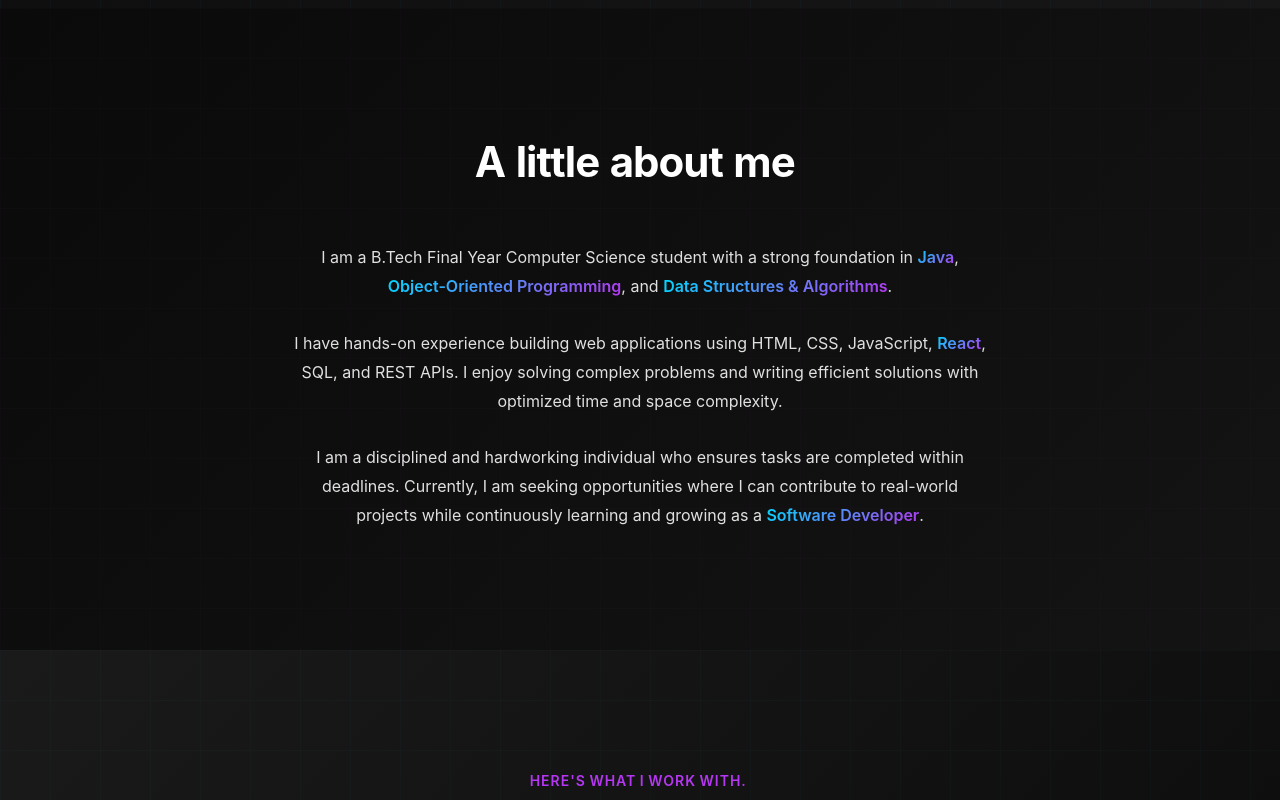
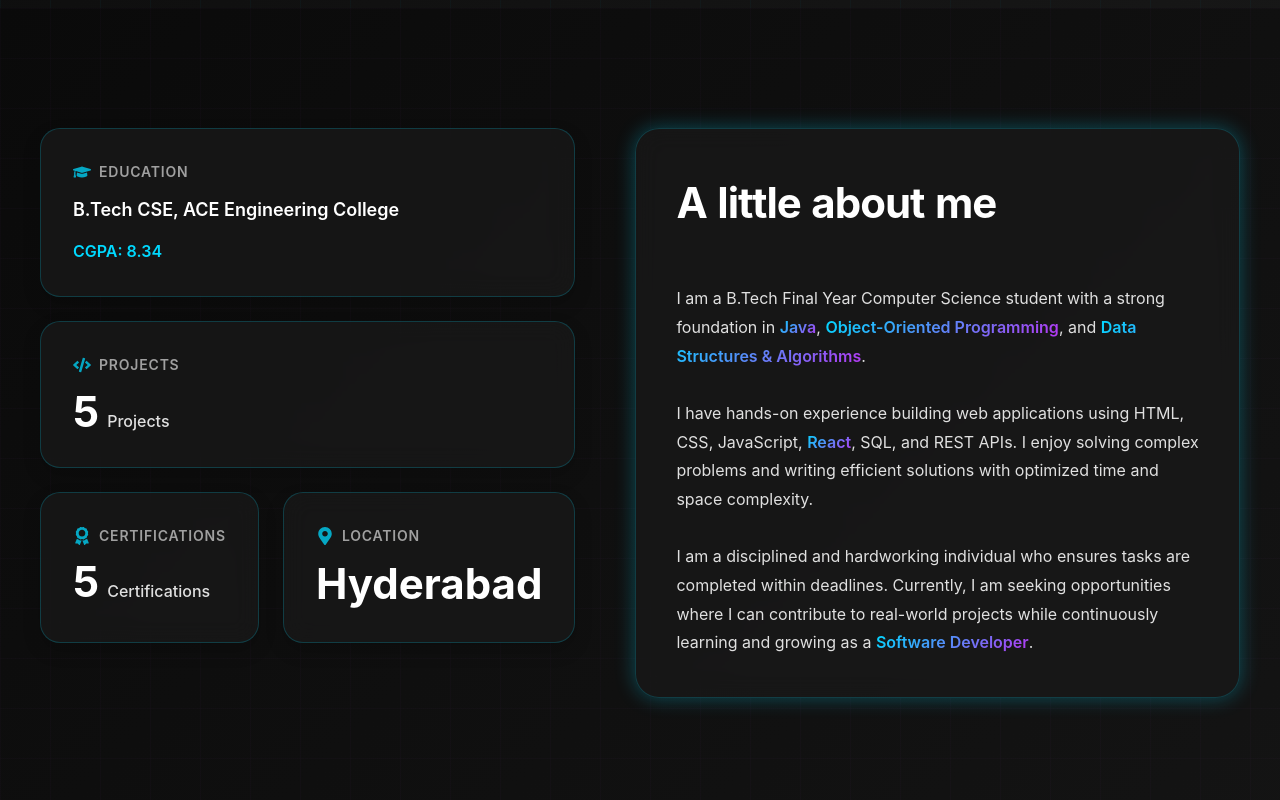
Before and after one commit to charanramagiri/portfolio, a React (Vite) app: page / in a window 1280 px wide. Shown: the part 780-1580 px from the top of the page. Built offline with nearby package versions, Linux system fonts and the light colour scheme.

Commit message:
updated the layout design of about section , and maintained the responsiveness

```diff
--- a/src/components/About/About.css
+++ b/src/components/About/About.css
@@ -21,25 +21,130 @@
     z-index: 0;
 }
 
-.about-container {
-    max-width: 700px;
+.about-layout {
+    max-width: 1200px;
     margin: var(--space-0) auto;
-    text-align: center;
+    display: grid;
+    grid-template-columns: 1fr 1.4fr;
+    gap: var(--space-7-5);
+    align-items: start;
     position: relative;
     z-index: 1;
 }
 
-.section-transition {
-    font-size: var(--font-base);
-    color: var(--accent-primary);
-    margin-bottom: var(--space-5);
-    font-weight: 600;
-    font-style: normal;
-    text-transform: uppercase;
-    letter-spacing: 1px;
+.cards-container {
+    display: grid;
+    grid-template-columns: repeat(2, 1fr);
+    gap: var(--space-3);
 }
 
-.about h2 {
+.about-card--full {
+    grid-column: span 2;
+}
+
+.about-card,
+.about-content {
+    background: var(--bg-glass);
+    border: 1px solid rgba(0, 217, 255, 0.2);
+    backdrop-filter: blur(12px);
+}
+
+.about-card {
+    border-radius: 20px;
+    padding: var(--space-4);
+    box-shadow: 0 8px 18px rgba(0, 0, 0, 0.18);
+    transition: all 0.3s ease;
+}
+
+.about-card:hover {
+    transform: translateY(-6px);
+    box-shadow: 0 0 26px rgba(0, 217, 255, 0.34), 0 0 44px rgba(0, 217, 255, 0.16);
+    border-color: rgba(0, 217, 255, 0.35);
+}
+
+.about-card-label {
+    font-size: var(--font-base);
+    color: var(--text-tertiary);
+    font-weight: 600;
+    text-transform: uppercase;
+    letter-spacing: 0.8px;
+    margin-top: var(--space-0);
+    margin-bottom: var(--space-0);
+}
+
+.about-card-header {
+    display: flex;
+    align-items: center;
+    gap: var(--space-1);
+    margin-bottom: var(--space-1-5);
+}
+
+.about-card-icon {
+    font-size: 18px;
+    color: rgba(0, 217, 255, 0.75);
+    flex-shrink: 0;
+}
+
+.about-card-title {
+    font-size: var(--font-xl);
+    color: var(--text-primary);
+    line-height: 1.5;
+    font-weight: 600;
+    margin-top: var(--space-0);
+    margin-bottom: var(--space-1-5);
+}
+
+.about-card-meta {
+    font-size: var(--font-lg);
+    color: var(--accent-primary);
+    font-weight: 600;
+    margin-top: var(--space-2);
+    margin-bottom: var(--space-0);
+}
+
+.about-card-value {
+    font-size: var(--font-4xl);
+    display: inline-flex;
+    align-items: baseline;
+    gap: var(--space-1);
+    line-height: 1.2;
+    color: var(--text-primary);
+    font-weight: 700;
+    margin-top: var(--space-0);
+    margin-bottom: var(--space-0);
+}
+
+.about-card-value-number {
+    font-size: var(--font-4xl);
+    font-weight: 700;
+    line-height: 1.1;
+}
+
+.about-card-value-label {
+    font-size: var(--font-lg);
+    font-weight: 500;
+    color: var(--text-secondary);
+}
+
+.about-card:focus-visible {
+    outline: none;
+    border-color: var(--accent-primary);
+    box-shadow: 0 0 0 3px rgba(0, 217, 255, 0.25), var(--glow-cyan);
+}
+
+@supports selector(:focus-visible) {
+    .about-card:focus {
+        outline: none;
+    }
+}
+
+.about-content {
+    border-radius: 24px;
+    padding: var(--space-5);
+    box-shadow: var(--glow-cyan);
+}
+
+.about-content h2 {
     font-size: var(--font-4xl);
     margin-bottom: var(--space-6);
     font-weight: 700;
@@ -47,15 +152,16 @@
     letter-spacing: -1px;
 }
 
-.about p {
+.about-content p {
     font-size: var(--font-lg);
     line-height: 1.8;
     margin-bottom: var(--space-3-5);
+    max-width: 62ch;
     color: var(--text-secondary);
     font-weight: 400;
 }
 
-.about p:last-child {
+.about-content p:last-child {
     margin-bottom: var(--space-0);
 }
 
@@ -72,12 +178,82 @@
     opacity: 0.8;
 }
 
+@media (max-width: 1024px) {
+    .about-layout {
+        display: flex;
+        flex-direction: column;
+        align-items: stretch;
+        grid-template-columns: 1fr;
+        gap: var(--space-6);
+    }
+
+    .about-content {
+        order: 1;
+        width: 100%;
+    }
+
+    .cards-container {
+        order: 2;
+        width: 100%;
+        grid-template-columns: 1fr;
+    }
+
+    .about-card--full {
+        grid-column: auto;
+    }
+
+    .about-card {
+        width: 100%;
+    }
+
+    .about-content h2 {
+        font-size: var(--font-3xl);
+    }
+
+    .about-content p {
+        max-width: 100%;
+    }
+}
+
 @media (max-width: 768px) {
     .about {
         padding: var(--space-10) var(--space-2-5);
     }
 
-    .about h2 {
+    .about-layout {
+        display: flex;
+        flex-direction: column;
+        gap: var(--space-3);
+    }
+
+    .about-content {
+        order: 1;
+        padding: var(--space-4);
+    }
+
+    .cards-container {
+        order: 2;
+        grid-template-columns: 1fr;
+        gap: var(--space-2);
+    }
+
+    .about-card--full {
+        grid-column: auto;
+    }
+
+    .about-content h2 {
+        font-size: var(--font-3xl);
+    }
+
+    .about-card-value {
         font-size: var(--font-3xl);
     }
 }
+
+@media (hover: none), (pointer: coarse) {
+    .about-card:hover {
+        transform: none;
+        box-shadow: 0 8px 18px rgba(0, 0, 0, 0.18);
+        border-color: rgba(0, 217, 255, 0.2);
+    }
+}
--- a/src/components/About/About.jsx
+++ b/src/components/About/About.jsx
@@ -1,5 +1,6 @@
 import "./About.css";
 import { motion, useReducedMotion } from "framer-motion";
+import { FaAward, FaCode, FaGraduationCap, FaMapMarkerAlt } from "react-icons/fa";
 import AnimatedText from "../AnimatedText/AnimatedText";
 import {
   sectionContainerVariants,
@@ -21,8 +22,65 @@ function About() {
       viewport={{ once: true, amount: 0.3 }}
       variants={containerVariant}
     >
-      <div className="about-container">
+      <div className="about-layout">
+        <motion.div className="cards-container" variants={itemVariant}>
+          <motion.div
+            className="about-card about-card--education about-card--full"
+            variants={itemVariant}
+            transition={shouldReduceMotion ? undefined : { delay: 0.0 }}
+          >
+            <div className="about-card-header">
+              <FaGraduationCap className="about-card-icon" aria-hidden="true" focusable="false" />
+              <p className="about-card-label">Education</p>
+            </div>
+            <h3 className="about-card-title">B.Tech CSE, ACE Engineering College</h3>
+            <p className="about-card-meta">CGPA: 8.34</p>
+          </motion.div>
 
+          <motion.div
+            className="about-card about-card--projects about-card--full"
+            variants={itemVariant}
+            transition={shouldReduceMotion ? undefined : { delay: 0.06 }}
+          >
+            <div className="about-card-header">
+              <FaCode className="about-card-icon" aria-hidden="true" focusable="false" />
+              <p className="about-card-label">Projects</p>
+            </div>
+            <p className="about-card-value">
+              <span className="about-card-value-number">5</span>
+              <span className="about-card-value-label">Projects</span>
+            </p>
+          </motion.div>
+
+          <motion.div
+            className="about-card about-card--certifications"
+            variants={itemVariant}
+            transition={shouldReduceMotion ? undefined : { delay: 0.12 }}
+          >
+            <div className="about-card-header">
+              <FaAward className="about-card-icon" aria-hidden="true" focusable="false" />
+              <p className="about-card-label">Certifications</p>
+            </div>
+            <p className="about-card-value">
+              <span className="about-card-value-number">5</span>
+              <span className="about-card-value-label">Certifications</span>
+            </p>
+          </motion.div>
+
+          <motion.div
+            className="about-card about-card--feature"
+            variants={itemVariant}
+            transition={shouldReduceMotion ? undefined : { delay: 0.18 }}
+          >
+            <div className="about-card-header">
+              <FaMapMarkerAlt className="about-card-icon" aria-hidden="true" focusable="false" />
+              <p className="about-card-label">Location</p>
+            </div>
+            <p className="about-card-value">Hyderabad</p>
+          </motion.div>
+        </motion.div>
+
+        <motion.div className="about-content" variants={itemVariant}>
           <AnimatedText text="A little about me" as="h2" />
 
           <motion.p variants={itemVariant}>
@@ -36,7 +94,7 @@ function About() {
           <motion.p variants={itemVariant}>
             I am a disciplined and hardworking individual who ensures tasks are completed within deadlines. Currently, I am seeking opportunities where I can contribute to real-world projects while continuously learning and growing as a <span className="highlight">Software Developer</span>.
           </motion.p>
-
+        </motion.div>
       </div>
     </motion.section>
   );
```
Lines whose indentation alone changed are shown as unchanged.
